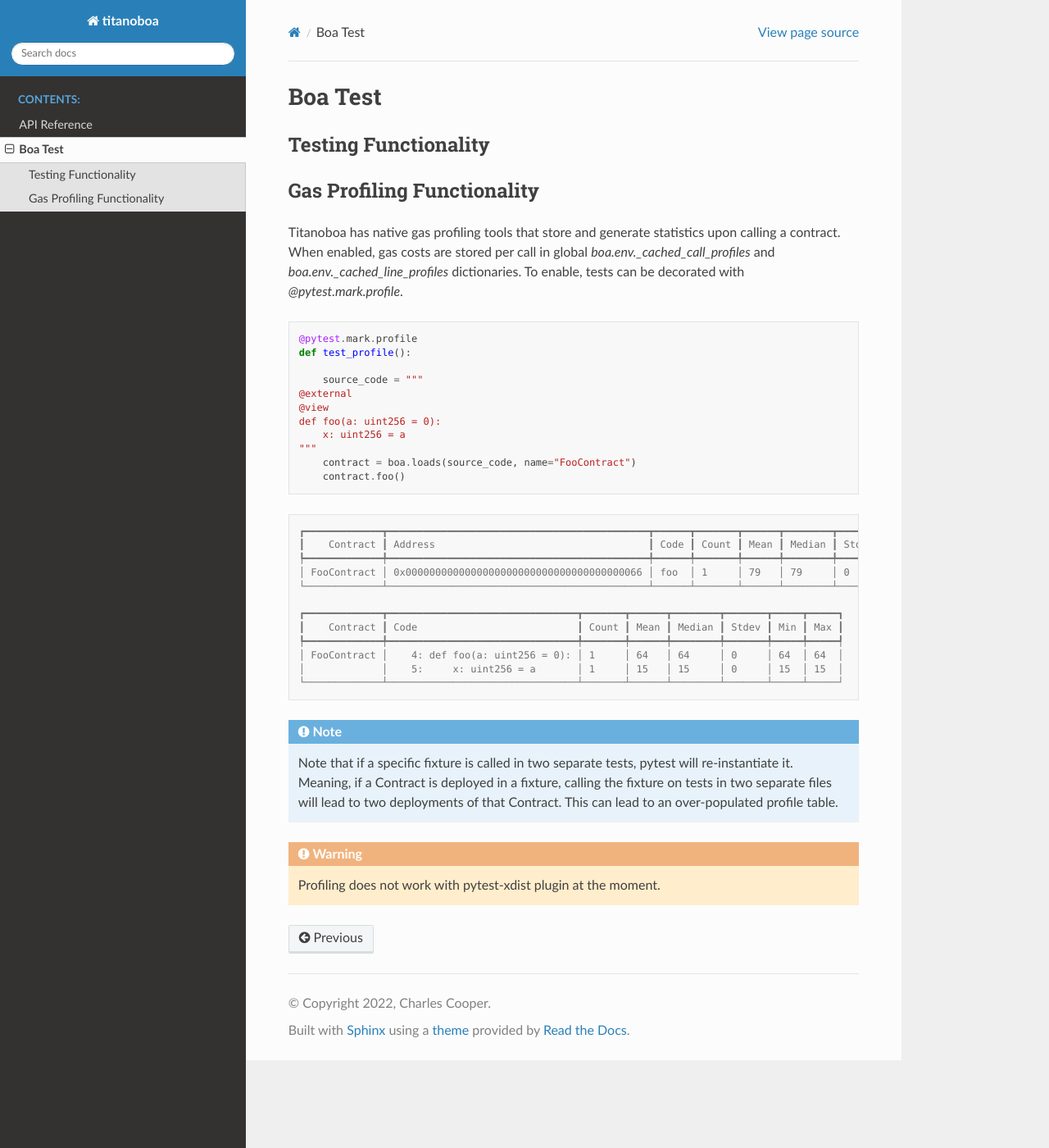
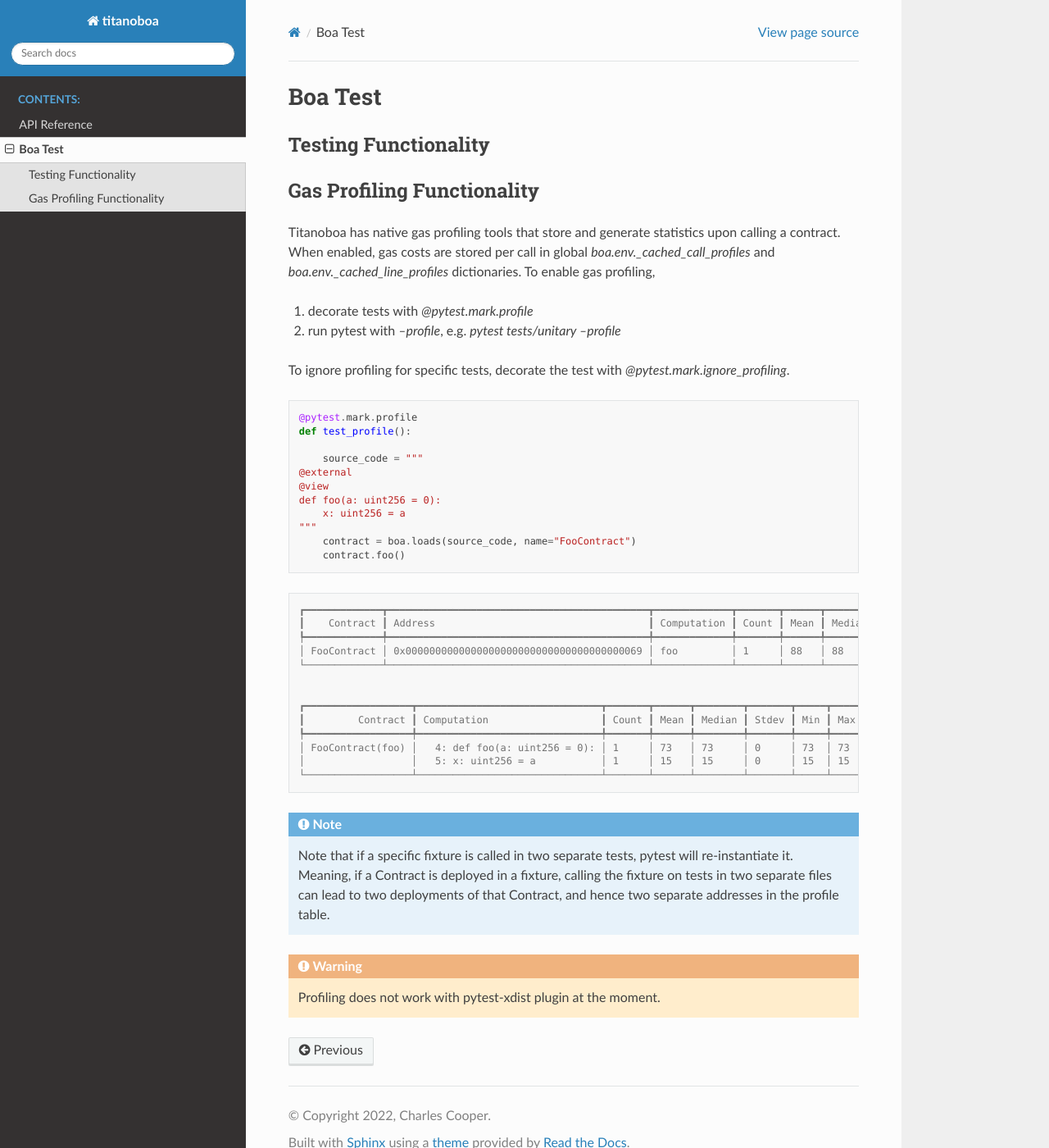
Before and after one commit to vyperlang/titanoboa, a Sphinx documentation site: the page built from docs/source/test.rst, in a window 1280 px wide and 1400 px high. Shown: the whole window at 82% size. Built offline with Sphinx 7.4.7 and the Read the Docs theme 2.0.0, drawn with Linux system fonts in a browser that asks for light colours.

Commit message:
docs: add mention of '--profile' flag

```diff
--- a/docs/source/test.rst
+++ b/docs/source/test.rst
@@ -11,7 +11,12 @@
 
 Titanoboa has native gas profiling tools that store and generate statistics upon calling a contract. When enabled,
 gas costs are stored per call in global `boa.env._cached_call_profiles` and `boa.env._cached_line_profiles` dictionaries.
-To enable, tests can be decorated with `@pytest.mark.profile`.
+To enable gas profiling,
+
+1. decorate tests with `@pytest.mark.profile`
+2. run pytest with `--profile`, e.g. `pytest tests/unitary --profile`
+
+To ignore profiling for specific tests, decorate the test with `@pytest.mark.ignore_profiling`.
 
 .. code-block:: python
 
@@ -29,23 +34,24 @@
 
 .. code-block:: console
 
-    ┏━━━━━━━━━━━━━┳━━━━━━━━━━━━━━━━━━━━━━━━━━━━━━━━━━━━━━━━━━━━┳━━━━━━┳━━━━━━━┳━━━━━━┳━━━━━━━━┳━━━━━━━┳━━━━━┳━━━━━┓
-    ┃    Contract ┃ Address                                    ┃ Code ┃ Count ┃ Mean ┃ Median ┃ Stdev ┃ Min ┃ Max ┃
-    ┡━━━━━━━━━━━━━╇━━━━━━━━━━━━━━━━━━━━━━━━━━━━━━━━━━━━━━━━━━━━╇━━━━━━╇━━━━━━━╇━━━━━━╇━━━━━━━━╇━━━━━━━╇━━━━━╇━━━━━┩
-    │ FooContract │ 0x0000000000000000000000000000000000000066 │ foo  │ 1     │ 79   │ 79     │ 0     │ 79  │ 79  │
-    └─────────────┴────────────────────────────────────────────┴──────┴───────┴──────┴────────┴───────┴─────┴─────┘
+    ┏━━━━━━━━━━━━━┳━━━━━━━━━━━━━━━━━━━━━━━━━━━━━━━━━━━━━━━━━━━━┳━━━━━━━━━━━━━┳━━━━━━━┳━━━━━━┳━━━━━━━━┳━━━━━━━┳━━━━━┳━━━━━┓
+    ┃    Contract ┃ Address                                    ┃ Computation ┃ Count ┃ Mean ┃ Median ┃ Stdev ┃ Min ┃ Max ┃
+    ┡━━━━━━━━━━━━━╇━━━━━━━━━━━━━━━━━━━━━━━━━━━━━━━━━━━━━━━━━━━━╇━━━━━━━━━━━━━╇━━━━━━━╇━━━━━━╇━━━━━━━━╇━━━━━━━╇━━━━━╇━━━━━┩
+    │ FooContract │ 0x0000000000000000000000000000000000000069 │ foo         │ 1     │ 88   │ 88     │ 0     │ 88  │ 88  │
+    └─────────────┴────────────────────────────────────────────┴─────────────┴───────┴──────┴────────┴───────┴─────┴─────┘
 
-    ┏━━━━━━━━━━━━━┳━━━━━━━━━━━━━━━━━━━━━━━━━━━━━━━━┳━━━━━━━┳━━━━━━┳━━━━━━━━┳━━━━━━━┳━━━━━┳━━━━━┓
-    ┃    Contract ┃ Code                           ┃ Count ┃ Mean ┃ Median ┃ Stdev ┃ Min ┃ Max ┃
-    ┡━━━━━━━━━━━━━╇━━━━━━━━━━━━━━━━━━━━━━━━━━━━━━━━╇━━━━━━━╇━━━━━━╇━━━━━━━━╇━━━━━━━╇━━━━━╇━━━━━┩
-    │ FooContract │    4: def foo(a: uint256 = 0): │ 1     │ 64   │ 64     │ 0     │ 64  │ 64  │
-    │             │    5:     x: uint256 = a       │ 1     │ 15   │ 15     │ 0     │ 15  │ 15  │
-    └─────────────┴────────────────────────────────┴───────┴──────┴────────┴───────┴─────┴─────┘
+
+    ┏━━━━━━━━━━━━━━━━━━┳━━━━━━━━━━━━━━━━━━━━━━━━━━━━━━━┳━━━━━━━┳━━━━━━┳━━━━━━━━┳━━━━━━━┳━━━━━┳━━━━━┓
+    ┃         Contract ┃ Computation                   ┃ Count ┃ Mean ┃ Median ┃ Stdev ┃ Min ┃ Max ┃
+    ┡━━━━━━━━━━━━━━━━━━╇━━━━━━━━━━━━━━━━━━━━━━━━━━━━━━━╇━━━━━━━╇━━━━━━╇━━━━━━━━╇━━━━━━━╇━━━━━╇━━━━━┩
+    │ FooContract(foo) │   4: def foo(a: uint256 = 0): │ 1     │ 73   │ 73     │ 0     │ 73  │ 73  │
+    │                  │   5: x: uint256 = a           │ 1     │ 15   │ 15     │ 0     │ 15  │ 15  │
+    └──────────────────┴───────────────────────────────┴───────┴──────┴────────┴───────┴─────┴─────┘
 
 .. note::
     Note that if a specific fixture is called in two separate tests, pytest will re-instantiate it. Meaning, if a Contract
-    is deployed in a fixture, calling the fixture on tests in two separate files will lead to two deployments of that Contract.
-    This can lead to an over-populated profile table.
+    is deployed in a fixture, calling the fixture on tests in two separate files can lead to two deployments of that Contract,
+    and hence two separate addresses in the profile table.
 
 .. warning::
     Profiling does not work with pytest-xdist plugin at the moment.
```
